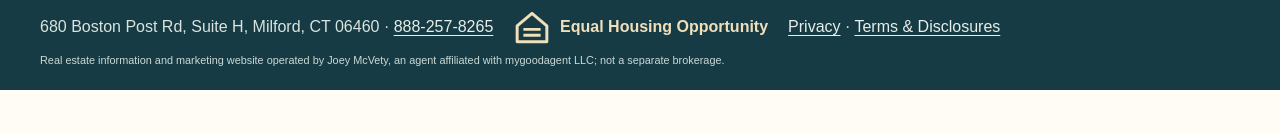
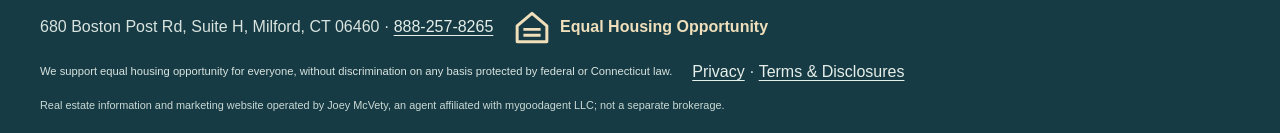
Before and after one commit to joeysellsct/Explore-Connecticut-Living, a Next.js app: page /en/towns/andover in a window 1280 px wide. Shown: the part 4715-4848 px from the top of the page. Before the commit the page ends 4805 px from the top, so only its background shows below. Built offline with nearby package versions, Linux system fonts and the light colour scheme; no server answers.

Commit message:
Restore full bilingual Equal Housing Opportunity disclosure alongside logo

```diff
--- a/app/[locale]/layout.tsx
+++ b/app/[locale]/layout.tsx
@@ -28,6 +28,7 @@ export default async function LocaleLayout({children,params}:{children:ReactNode
         <span>Joey McVety · {locale==='es'?'Agente inmobiliario con licencia en Connecticut':'Real Estate Agent · Licensed in Connecticut'} · License #RES.0820513 · mygoodagent LLC</span>
         <span>680 Boston Post Rd, Suite H, Milford, CT 06460 · <a href="tel:+18882578265">888-257-8265</a></span>
         <span className="footer-minimal-housing"><svg viewBox="0 0 64 64" width="38" height="38" role="img" aria-label="Equal Housing Opportunity symbol" xmlns="http://www.w3.org/2000/svg"><path d="M7 30 L32 9 L57 30 V57 H7 Z" fill="none" stroke="currentColor" strokeWidth="5" strokeLinejoin="round"/><path d="M20 36 H44 M20 46 H44" stroke="currentColor" strokeWidth="5" strokeLinecap="square"/></svg><span>{locale==='es'?'Igualdad de oportunidades de vivienda':'Equal Housing Opportunity'}</span></span>
+        <p className="footer-housing-disclosure">{locale==='es'?'Apoyamos la igualdad de oportunidades de vivienda para todas las personas, sin discriminación por motivos protegidos por las leyes federales y de Connecticut.':'We support equal housing opportunity for everyone, without discrimination on any basis protected by federal or Connecticut law.'}</p>
         <span><Link href={`/${locale}/privacy`}>{locale==='es'?'Privacidad':'Privacy'}</Link> · <Link href={`/${locale}/terms`}>{locale==='es'?'Términos y divulgaciones':'Terms & Disclosures'}</Link></span>
         <small>{locale==='es'?'Sitio informativo y de marketing inmobiliario de Joey McVety, agente de mygoodagent LLC; no es una correduría independiente.':'Real estate information and marketing website operated by Joey McVety, an agent affiliated with mygoodagent LLC; not a separate brokerage.'}</small>
       </div>
```
